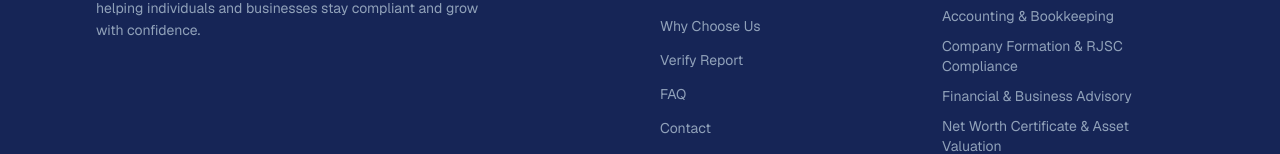
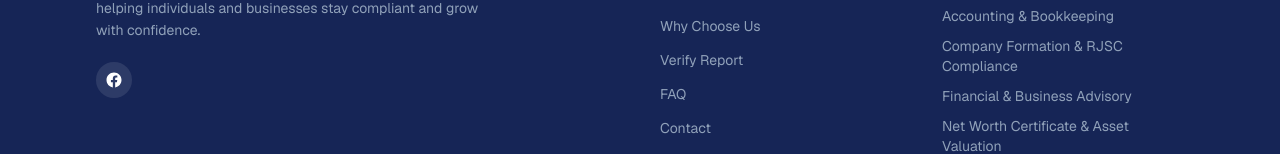
Before and after one commit to sayedxon48/A-Mannan-Co., a Next.js app: page / in a window 1280 px wide. Shown: the part 5265-5419 px from the top of the page. Built offline with nearby package versions, Linux system fonts and the light colour scheme.

Commit message:
Add Facebook page link to footer

```diff
--- a/components/Footer.tsx
+++ b/components/Footer.tsx
@@ -47,6 +47,22 @@
               helping individuals and businesses stay compliant and grow with
               confidence.
             </p>
+            <a
+              href="https://www.facebook.com/profile.php?id=61553319433148"
+              target="_blank"
+              rel="noopener noreferrer"
+              aria-label="A. Mannan & Co. on Facebook"
+              className="mt-5 flex h-9 w-9 items-center justify-center rounded-full bg-white/10 text-white transition-colors hover:bg-sky-500"
+            >
+              <svg
+                xmlns="http://www.w3.org/2000/svg"
+                viewBox="0 0 24 24"
+                fill="currentColor"
+                className="h-4.5 w-4.5"
+              >
+                <path d="M22 12.06C22 6.51 17.52 2 12 2S2 6.51 2 12.06C2 17.06 5.66 21.21 10.44 22v-7.03H7.9v-2.91h2.54V9.85c0-2.51 1.49-3.89 3.77-3.89 1.09 0 2.24.2 2.24.2v2.46h-1.26c-1.24 0-1.63.77-1.63 1.56v1.88h2.78l-.45 2.91h-2.33V22C18.34 21.21 22 17.06 22 12.06Z" />
+              </svg>
+            </a>
           </div>
 
           <div>
```
